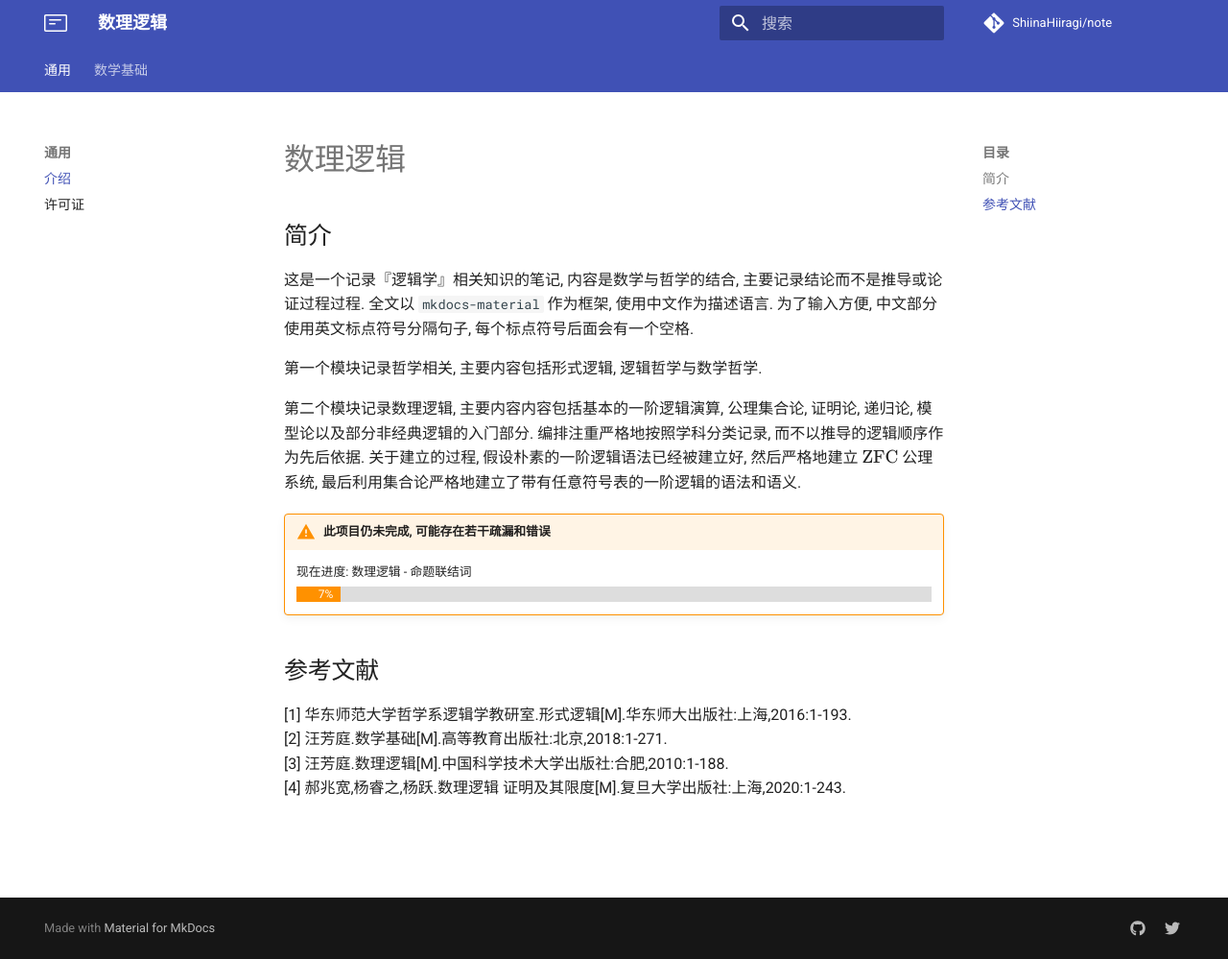
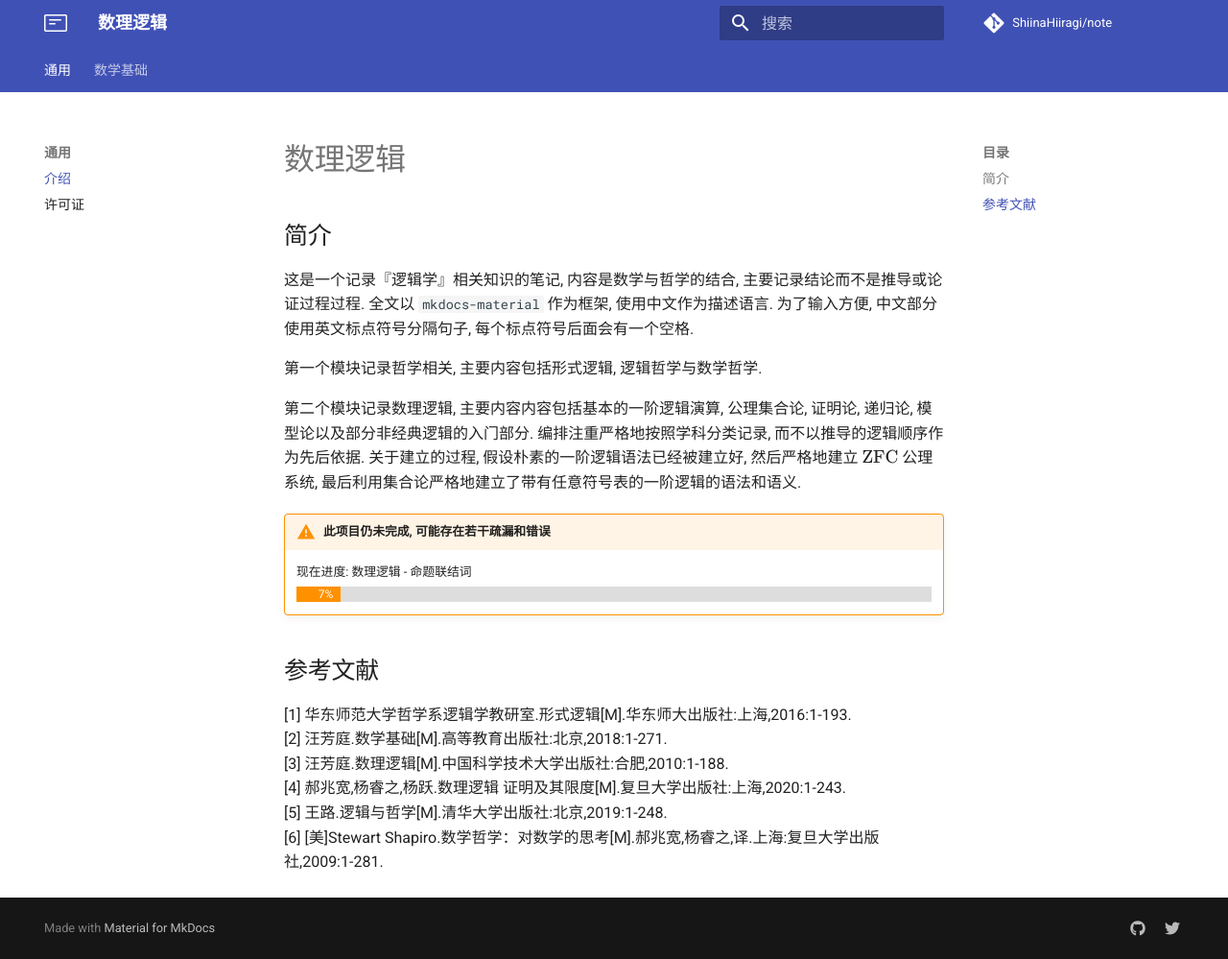
Before and after one commit to ShiinaHiiragi/note, an MkDocs documentation site: the page built from docs/index.md, in a window 1280 px wide and 999 px high. Shown: the whole window at 96% size. Built offline with MkDocs 1.6.1 and Material for MkDocs 9.7.7, drawn with Linux system fonts in a browser that asks for light colours; comment, search, counter and statistics services are not loaded.

Commit message:
add reference

```diff
--- a/docs/index.md
+++ b/docs/index.md
@@ -18,3 +18,5 @@
 [2] 汪芳庭.数学基础[M].高等教育出版社:北京,2018:1-271.
 [3] 汪芳庭.数理逻辑[M].中国科学技术大学出版社:合肥,2010:1-188.
 [4] 郝兆宽,杨睿之,杨跃.数理逻辑 证明及其限度[M].复旦大学出版社:上海,2020:1-243.
+[5] 王路.逻辑与哲学[M].清华大学出版社:北京,2019:1-248.
+[6] [美]Stewart Shapiro.数学哲学：对数学的思考[M].郝兆宽,杨睿之,译.上海:复旦大学出版社,2009:1-281.
```
Also changed, not shown: mkdocs.yml (+7 -3 lines).
